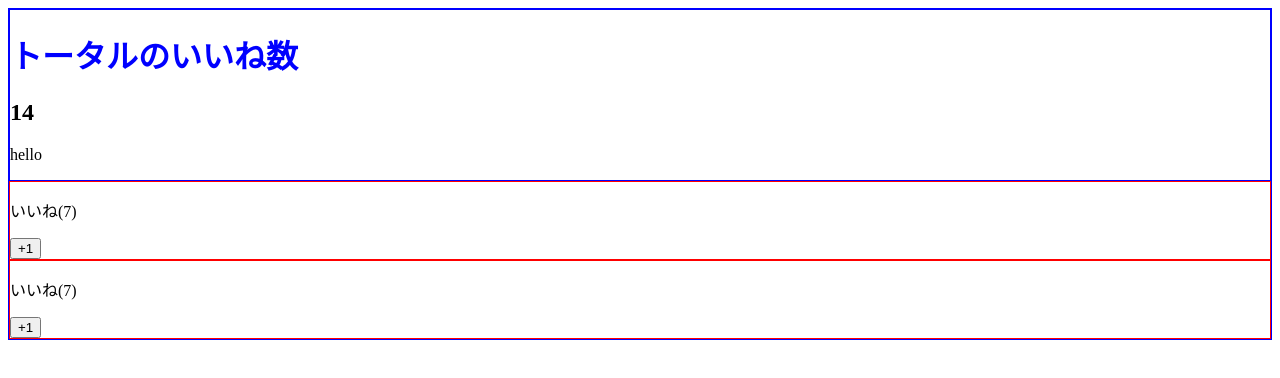
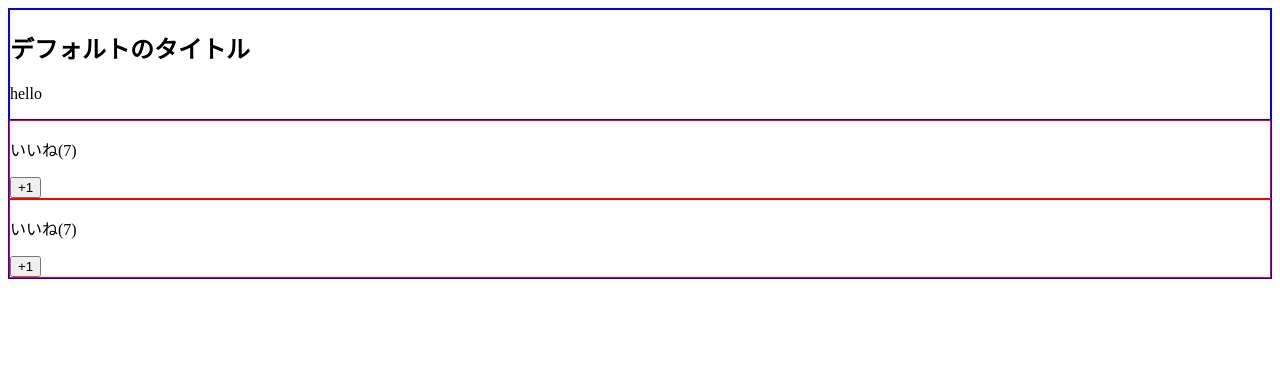
Before and after one commit to otegami/vue-lesson, a Vue app in the folder udemy-vuejs/: page / in a window 1280 px wide. Shown: the top 378 px of the page. Built offline with nearby package versions, Linux system fonts and the light colour scheme.

Commit message:
All back comtents about slot

```diff
--- a/udemy-vuejs/src/App.vue
+++ b/udemy-vuejs/src/App.vue
@@ -1,8 +1,8 @@
 <template>
   <div>
     <likeHeader header-text="hello">
-      <h1>トータルのいいね数</h1>
-      <h2>{{ number }}</h2>
+      <!-- <h1>トータルのいいね数</h1>
+      <h2>{{ number }}</h2> -->
     </likeHeader>
     <LikeNumber :total-number="number" @my-click="incrementNumber($event)"></LikeNumber>
     <LikeNumber :total-number="number"></LikeNumber>
--- a/udemy-vuejs/src/components/LikeHeader.vue
+++ b/udemy-vuejs/src/components/LikeHeader.vue
@@ -1,7 +1,9 @@
 <template>
   <div>
     <!-- slot は、html のテンプレートを全て送ることができる -->
-    <slot></slot>
+    <slot>
+      <h2>デフォルトのタイトル</h2>
+    </slot>
     <p>{{ headerText }}</p>
   </div>
 </template>
```
